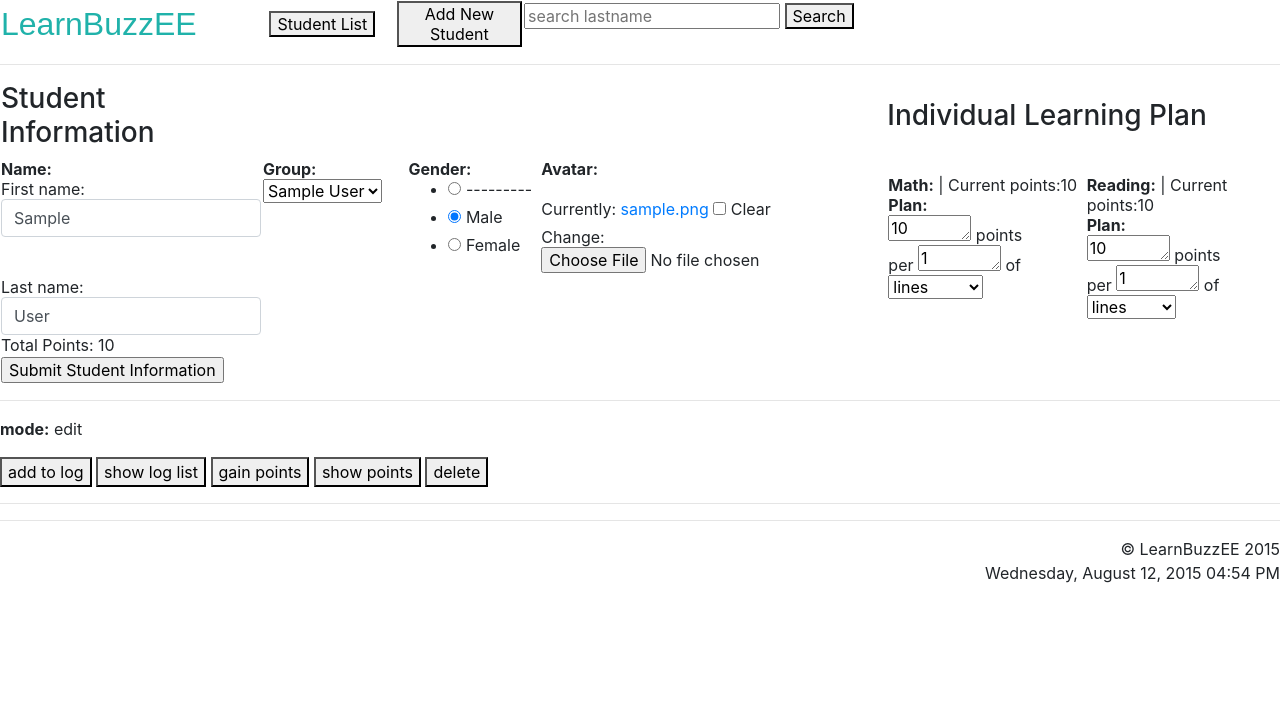
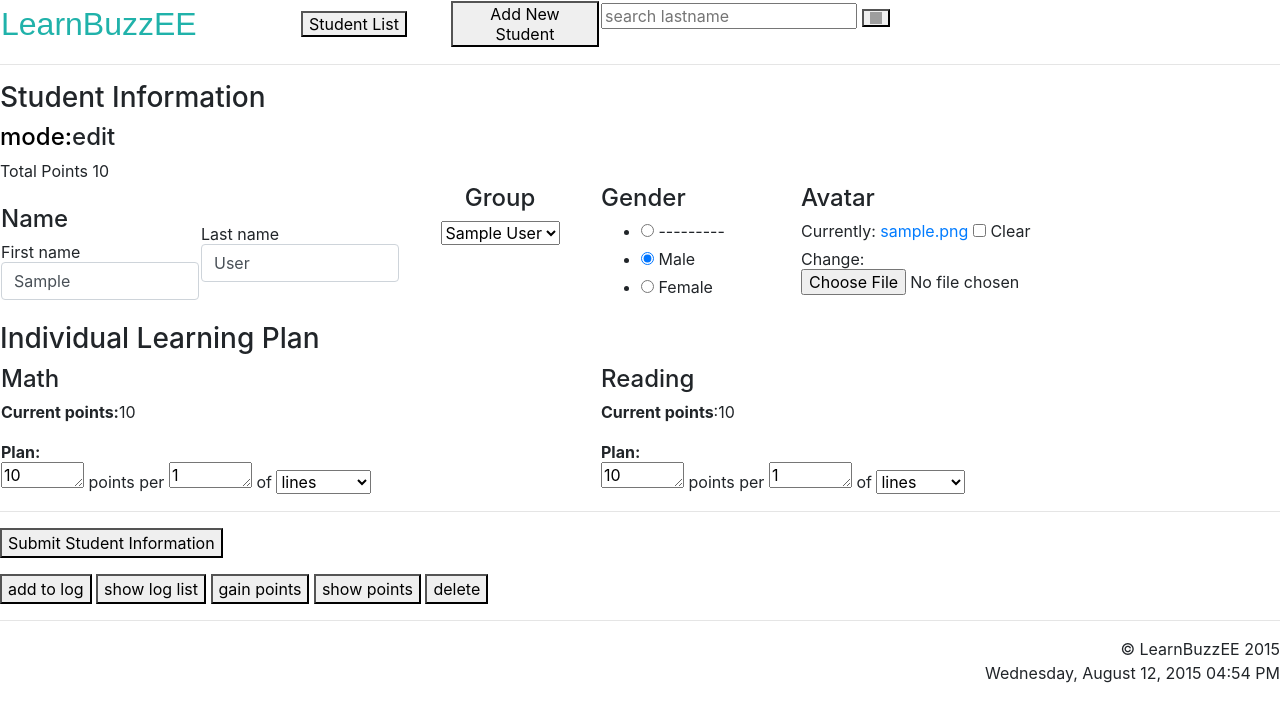
Before and after one commit to DeeKras/LearnBuzzEE, a Django app: page /edit/1 in a window 1280 px wide. Shown: the top 722 px of the page. Run offline with Django 3.2, Linux system fonts and the light colour scheme; tables that the repository leaves empty hold one stand-in row (values such as "Sample post"); some libraries are stand-ins or nearby versions; grey boxes are pictures that could not be loaded.

Commit message:
starting with css

```diff
--- a/students/templates/students/base.html
+++ b/students/templates/students/base.html
@@ -1,22 +1,20 @@
 {% load staticfiles %}
 <html>
   <head>
-    <link href="{% static 'bootstrap/css/bootstrap.min.css' %}"
+    <link href="{% static 'bootstrap-clean/css/bootstrap.min.css' %}"
           rel="stylesheet" media="screen">
+      <link href="{% static 'dk/dk.css' %}"
+          rel="stylesheet" media="screen">
+
   </head>
   <body>
-    <script src="{% static 'bootstrap/js/bootstrap.min.js' %}"></script>
+    <script src="{% static 'bootstrap-clean/js/bootstrap.min.js' %}"></script>
 
     <table>
         <col width="300">
         <col width="150">
         <col width="150">
-        <col width="400">
-        <col width="100">
-        <col width="140">
-        <col width="100">
-        <col width="100">
-        <col width="140">
+        <col width="600">
         <tr>
             <td>
                 <font face="arial" color=20B2AA size="6">LearnBuzzEE</font>
@@ -27,12 +25,16 @@
             <td>
                 <a href="{% url "student_new" %}"><button>Add New Student</button></a>
             </td>
+
             <td>
-               <form  action= {% url "student_search" %}  method=GET>
-                    <input type="text" name="last" placeholder="search lastname">
-                    <button>Search</button></a>
-
+                <form class="search">
+                    <form action= "{% url "student_search" %}"  method=GET>
+                        <input type="text" name="last" placeholder="search lastname">
+                        <button>
+                            <img src="{% static "images/search.svg" %}" alt="search" style="width:12px;height:12px;"/>
+                        </button>
                 </form>
+                </div>
             </td>
         </tr>
     </table>
--- a/students/templates/students/student_form.html
+++ b/students/templates/students/student_form.html
@@ -1,68 +1,74 @@
 {% extends "students/base.html" %}
 {% block content %}
-<form method="post">
+<form method="post" xmlns="http://www.w3.org/1999/html">
     {% csrf_token %}
 
+        <h3>Student Information</h3>
+            {% ifequal mode "new" %}
+                <h4><font color="black">mode:</font>new</h4>
+            {% else %}
+                <h4><font color="black">mode:</font>edit</h4>
+            {% endifequal %}
+
+
                 <table>
-        <col width="300">
-        <col width="170">
-        <col width="170">
-        <col width="170">
-        <col width="600">
-        <th align="left">
-            <h3>Student Information</h3>
-        </th>
-        <th></th>
-        <th></th>
-        <th></th>
-        <th align="left">
-            <h3>Individual Learning Plan</h3>
-        </th>
+                    <col width="200">
+                    <col width="200">
+                    <col width="200" >
+                    <col width="200">
+                    <col width="200">
+
                     <tr>
-            <td valign="top">
-                <strong>Name:</strong><br>
-                First name:  {{form.firstname}}<br><br>
-                Last name:   {{form.lastname}}
-                Total Points: {{student.total_points}}
+
+                        <td><h4>Name</h4>First name  {{form.firstname}} </td>
+                        <td>Last name   {{form.lastname}} </td>
+                        <td align="center" valign="top">
+                           <h4>Group</h4>{{form.group}}
                         </td>
                         <td valign="top">
-                <strong>Group:</strong><br>{{form.group}}
+                            <h4>Gender</h4>{{form.gender}}
                         </td>
                         <td valign="top">
-                <strong>Gender:</strong><br>{{form.gender}}
-            </td>
-            <td valign="top">
-                <strong>Avatar:</strong> <br><br>{{form.avatar}}
-            </td>
-            <td>
-                {% include 'students/learningplan.html' %}
+                            <h4>Avatar</h4> {{form.avatar}}
                         </td>
                     </tr>
                     <tr>
-            <td>
-                <input type="submit" name="submit" value="Submit Student Information" />
-            </td>
-            <td></td>
-            <td></td>
-            <td></td>
-            <td></td>
+                        {% if mode = 'edit' %}Total Points {{student.total_points}}{% endif %}
                     </tr>
                 </table>
 
+
+        <h3>Individual Learning Plan</h3>
+        <table>
+            <col width="600">
+            <col width="400">
+            <tr>
+                <td>
+                     <h4>Math</h4>
+                        {% if mode = 'edit' %}<strong>Current points:</strong>{{student.math_points}}{% endif %}<br><br>
+                        <strong>Plan:</strong><br>
+                        {{form.mathplan_points}} points per {{form.mathplan_per}} of {{form.mathplan_type}}
+                </td>
+                <td>
+                    <h4>Reading</h4>
+                        {% if mode = 'edit' %}<strong>Current points</strong>:{{student.reading_points}}{%endif %}<br><br>
+                        <strong>Plan:</strong><br>
+                        {{form.readingplan_points}} points per {{form.readingplan_per}} of {{form.readingplan_type}}
+                </td>
+            </tr>
+        </table>
+<hr>
+                <button type="submit"  value="Submit">Submit Student Information</button>
 </form>
 
-<hr>
-{% ifequal mode "new" %}
-    <b>mode:</b> new
-{% else %}
-    <b>mode:</b> edit
+
+    {% if mode = 'edit' %}
         <form method="get"></form>
         <a href="{% url "student_log_add" student.pk %}"><button>add to log</button></a>
         <a href="{% url "student_log_list" student.pk %}"><button>show log list</button></a>
         <a href="{% url "student_gainpoints" student.pk %}"><button>gain points</button></a>
         <a href="{% url "student_gainpoints_list" student.pk %}"><button>show points</button></a>
         <a href="{% url "student_delete" student.pk %}"><button>delete</button></a>
-{% endifequal %}
-<hr>
+    {% endif %}
 
 {% endblock %}
```
Also changed, not shown: students/templates/students/student_list.html (+17 -15 lines). Lines whose indentation alone changed are shown as unchanged.
